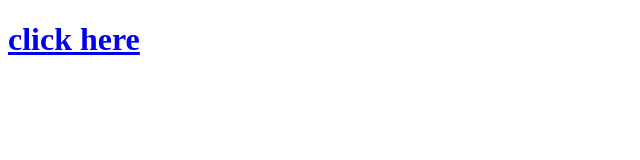
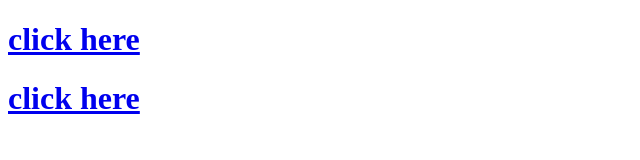
Before and after one commit to vaibhavkothari33/SoleHearted, a plain HTML site: page index.html in a window 1280 px wide. Shown: the whole page, without its empty margins (0-640 px from the left). Drawn offline with Linux system fonts and the light colour scheme.

Commit message:
final change

```diff
--- a/index.html
+++ b/index.html
@@ -8,6 +8,7 @@
 <body>
 
     <a href="../dist/new.html"><h1>click here</h1></a>
+    <a href="dist/new.html"><h1>click here</h1></a>
 
 </body>
 </html>
```
